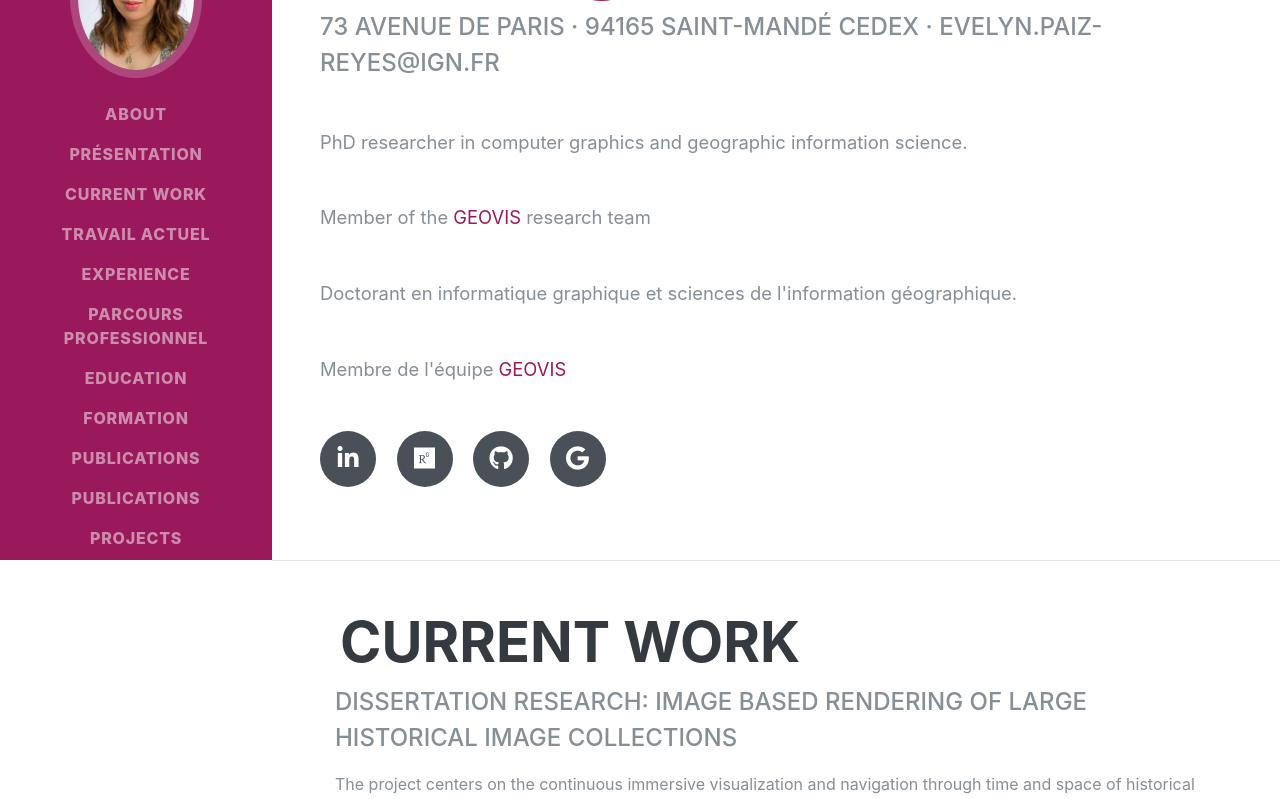
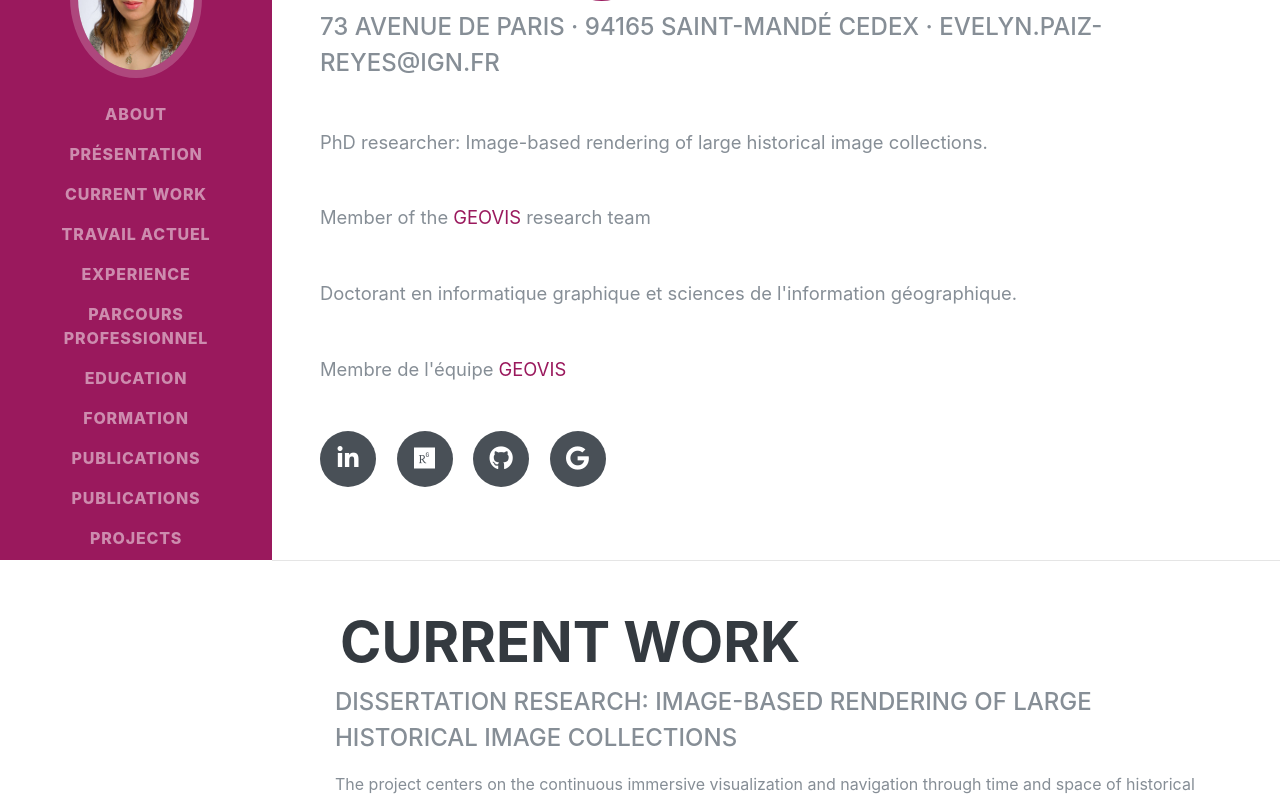
Before and after one commit to umrlastig/epaizreyes_homepage, a plain HTML site: page index.html in a window 1280 px wide. Shown: the part 240-1039 px from the top of the page. Drawn offline with nearby package versions, Linux system fonts and the light colour scheme; no server answers; a web font is replaced by a local one.

Commit message:
current work section

```diff
--- a/index.html
+++ b/index.html
@@ -89,7 +89,7 @@
         <div class="subheading mb-5">73 avenue de Paris · 94165 Saint-Mandé CEDEX ·
           <a>evelyn<!--anti@spam.fr!-->.paiz-reyes@ign.fr</a>
         </div>
-        <p class="lead mb-5 lang-en">PhD researcher in computer graphics and geographic information science.</p>
+        <p class="lead mb-5 lang-en">PhD researcher: Image-based rendering of large historical image collections.</p>
         <p class="lead mb-5 lang-en">Member of the <a href="">GEOVIS</a> research team</p>
         <p class="lead mb-5 lang-fr">Doctorant en informatique graphique et sciences de l'information géographique.</p>
         <p class="lead mb-5 lang-fr">Membre de l'équipe <a href="">GEOVIS</a></p>
@@ -117,7 +117,7 @@
         <div class="row text-center title">
           <h2>Current Work</h2>
         </div>
-        <div class="subheading mb-3">Dissertation research: Image based rendering of large historical image collections</div>
+        <div class="subheading mb-3">Dissertation research: Image-based rendering of large historical image collections</div>
         <div>
           <p class="w3-justify">
               The project centers on the continuous immersive visualization and navigation through time
```
